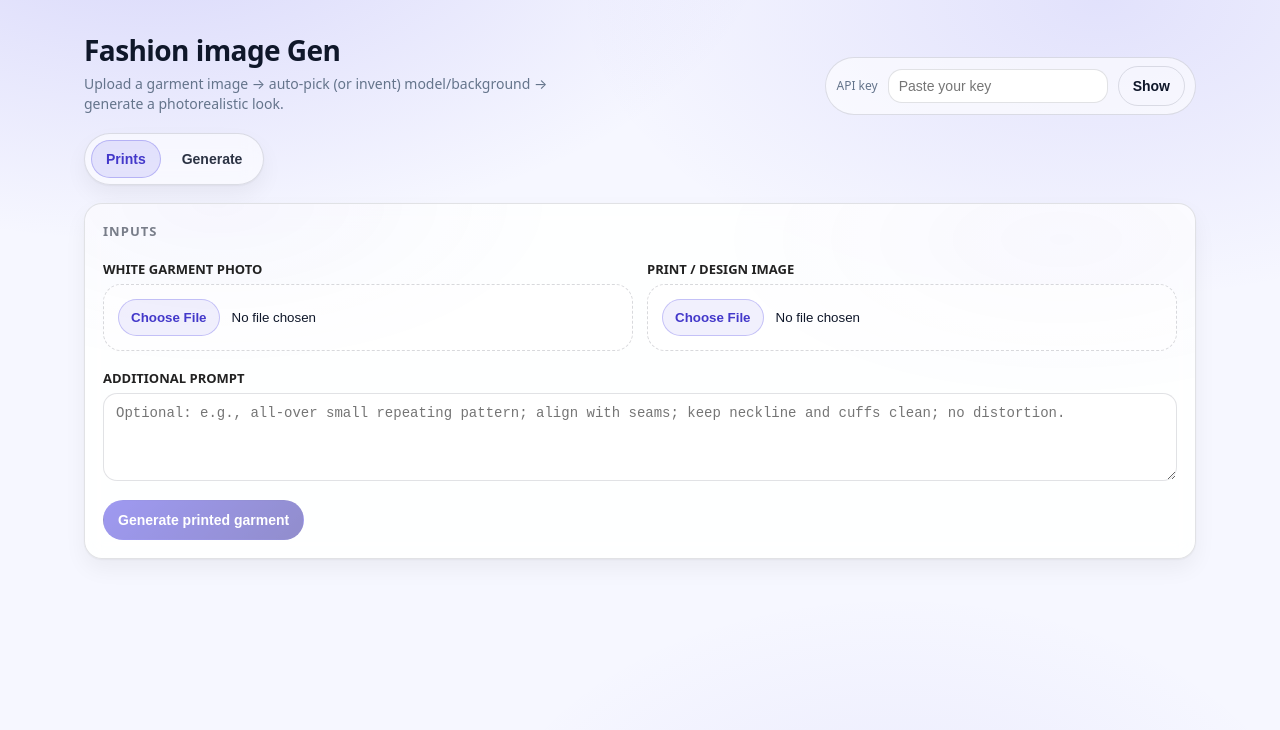
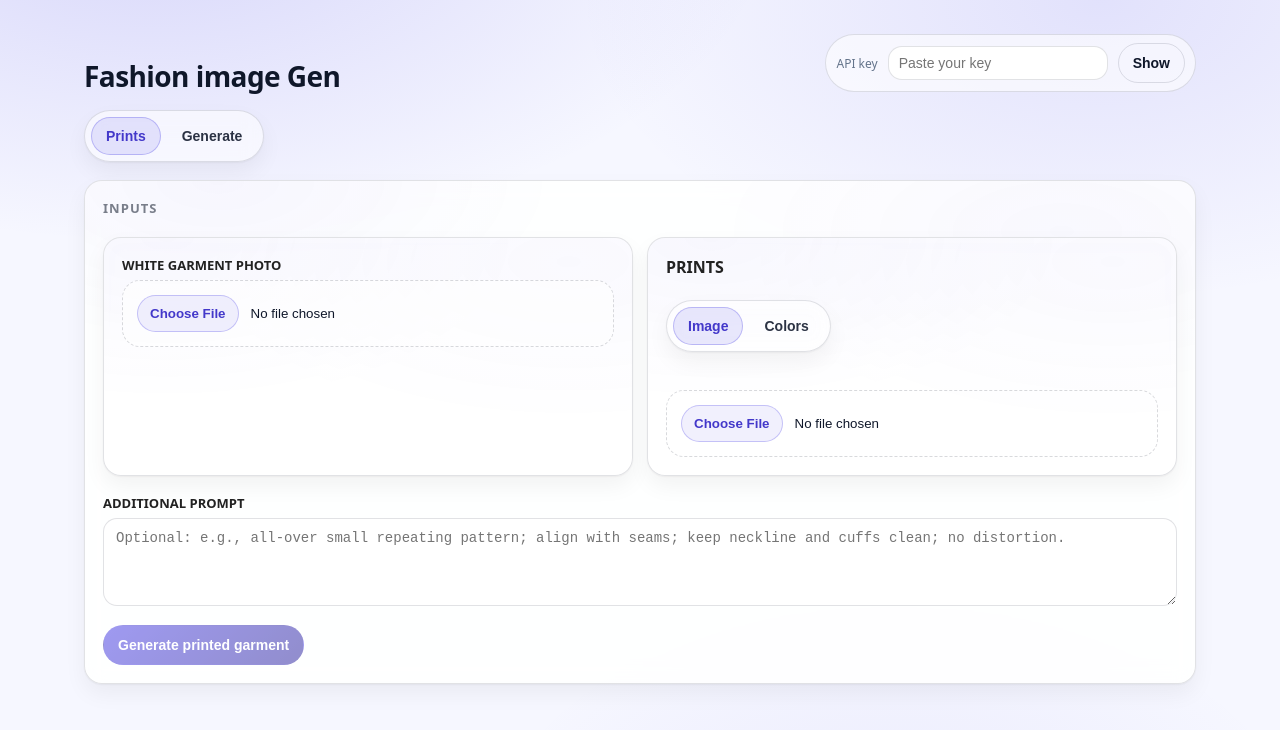
Before and after one commit to strcoder4007/ecommerce-scene-generator, a Vue app: page / in a window 1280 px wide. Shown: the top 730 px of the page. Built offline with nearby package versions, Linux system fonts and the light colour scheme.

Commit message:
Bug fixes, improves UI

```diff
--- a/src/App.vue
+++ b/src/App.vue
@@ -3,9 +3,6 @@
     <div class="header">
       <div>
         <h1 class="title titleLarge">Fashion image Gen</h1>
-        <p class="subtitle">
-          Upload a garment image → auto-pick (or invent) model/background → generate a photorealistic look.
-        </p>
       </div>
       <ApiKeyInput v-model="geminiApiKey" />
     </div>
@@ -149,7 +146,7 @@ import {
   occasionPresetLabelByValue,
   stylePresetLabelByValue,
 } from "./lib/presets";
-import { fileToDataUrl, nowIso, parseTags as parseLocalTags } from "./lib/utils";
+import { fileToDataUrl, normalizeHexColor, nowIso, parseTags as parseLocalTags } from "./lib/utils";
 import {
   createStoryboardRecord,
   loadActiveStoryboardIdFromLocalStorage,
@@ -201,6 +198,18 @@ function combinePresetAndCustom(opts: { presetText: string; customText: string;
   if (!p) return c;
   if (!c) return p;
   return `${p}${opts.joiner ?? ", "}${c}`;
+}
+
+function createColorSwatchDataUrl(hexColor: string): string {
+  const canvas = document.createElement("canvas");
+  const size = 96;
+  canvas.width = size;
+  canvas.height = size;
+  const ctx = canvas.getContext("2d");
+  if (!ctx) throw new Error("Your browser does not support canvas color swatches.");
+  ctx.fillStyle = hexColor;
+  ctx.fillRect(0, 0, size, size);
+  return canvas.toDataURL("image/png");
 }
 
 const generateView = ref<"library" | "editor">("library");
@@ -697,8 +706,18 @@ async function generatePrintedGarment(retryComment?: string) {
     runtime.prints.error = "Please upload a white garment photo.";
     return;
   }
-  if (!runtime.prints.printDesignDataUrl) {
-    runtime.prints.error = "Please upload a print/design image.";
+
+  const printInputKind = activeConfig.value.printInputKind;
+  const printColorHex =
+    printInputKind === "color" ? normalizeHexColor(activeConfig.value.printColorHex || "") : null;
+
+  if (printInputKind === "color") {
+    if (!printColorHex) {
+      runtime.prints.error = "Please enter a hex color (e.g. #FF3366).";
+      return;
+    }
+  } else if (!runtime.prints.printDesignDataUrl) {
+    runtime.prints.error = "Please upload a print/design image (or switch to Colors).";
     return;
   }
 
@@ -707,12 +726,16 @@ async function generatePrintedGarment(retryComment?: string) {
   runtime.prints.outputMimeType = null;
   runtime.prints.timingsMs = null;
 
-  try {
-    const baseInline = dataUrlToInlineImage(runtime.prints.baseGarmentDataUrl);
-    const designInline = dataUrlToInlineImage(runtime.prints.printDesignDataUrl);
+	  try {
+	    const baseInline = dataUrlToInlineImage(runtime.prints.baseGarmentDataUrl);
+	    const images =
+	      printInputKind === "color"
+	        ? [baseInline, dataUrlToInlineImage(createColorSwatchDataUrl(printColorHex!))]
+	        : [baseInline, dataUrlToInlineImage(runtime.prints.printDesignDataUrl!)];
 
-    const prompt = buildPrintApplicationPrompt({
-      additionalPrompt: activeConfig.value.printAdditionalPrompt || "",
+	    const prompt = buildPrintApplicationPrompt({
+	      additionalPrompt: activeConfig.value.printAdditionalPrompt || "",
+	      ...(printColorHex ? { colorHex: printColorHex } : {}),
       ...(typeof retryComment === "string" ? { retryComment } : {}),
     });
 
@@ -721,7 +744,7 @@ async function generatePrintedGarment(retryComment?: string) {
 	      apiKey,
 	      model: "gemini-3-pro-image-preview",
 	      promptText: prompt,
-	      images: [baseInline, designInline],
+	      images,
 	      timeoutMs: 180_000,
 	    });
     runtime.prints.timingsMs = Math.round(performance.now() - t0);
--- a/src/components/PrintsTab.vue
+++ b/src/components/PrintsTab.vue
@@ -4,7 +4,7 @@
       <div class="sectionTitle" style="margin-top: 0">Inputs</div>
 
       <div class="row" style="margin-top: 10px">
-        <div>
+        <div class="card">
           <FieldLabel
             htmlFor="printBaseGarment"
             label="White garment photo"
@@ -31,10 +31,72 @@
           </div>
         </div>
 
-        <div class="prints-and-colors">
+        <div class="prints-and-colors card">
+          <div class="print-header">PRINTS</div><br>
+          <div class="tabGroup" role="tablist" aria-label="Print input mode" style="margin-bottom: 10px">
+            <button
+              type="button"
+              :class="config.printInputKind === 'image' ? 'tabButton tabButtonActive' : 'tabButton'"
+              :aria-selected="config.printInputKind === 'image'"
+              @click="config.printInputKind = 'image'"
+            >
+              Image
+            </button>
+            <button
+              type="button"
+              :class="config.printInputKind === 'color' ? 'tabButton tabButtonActive' : 'tabButton'"
+              :aria-selected="config.printInputKind === 'color'"
+              @click="config.printInputKind = 'color'"
+            >
+              Colors
+            </button>
+          </div>
+
+          <br>
+          <br>
+
+
+          <template v-if="config.printInputKind === 'color'">
+            <FieldLabel
+              htmlFor="printColorHex"
+              label="Color"
+              info="Pick a solid color to apply to the garment fabric (hex). The print/design image (if uploaded) will be ignored in this mode."
+            />
+
+            <div style="display: flex; gap: 10px; align-items: center">
+              <input
+                id="printColorPicker"
+                type="color"
+                :value="colorPickerValue"
+                @input="onColorPickerInput"
+                aria-label="Pick a color"
+                style="
+                  width: 54px;
+                  height: 44px;
+                  padding: 0;
+                  border-radius: 12px;
+                  border: 1px solid var(--border);
+                  background: var(--surface-solid);
+                "
+              />
+              <input
+                id="printColorHex"
+                class="control"
+                type="text"
+                v-model="config.printColorHex"
+                placeholder="#RRGGBB"
+                @blur="normalizeColorHex"
+              />
+            </div>
+            <div v-if="config.printColorHex.trim() && !isValidColorHex" class="muted" style="margin-top: 8px">
+              Please enter a valid hex color (e.g. #FF3366).
+            </div>
+          </template>
+
+          <template v-else>
             <FieldLabel
               htmlFor="printDesign"
-            label="Print / design image"
+              label=""
               info="Upload the artwork/print to apply (pattern image or a solid color swatch image)."
             />
             <input id="printDesign" type="file" accept="image/*" @change="onPrintDesignFileChange" />
@@ -56,6 +118,7 @@
                 </button>
               </div>
             </div>
+          </template>
         </div>
       </div>
 
@@ -81,7 +144,11 @@
           type="button"
           class="btnPrimary"
           @click="$emit('generate')"
-          :disabled="isBusy || !runtime.prints.baseGarmentDataUrl || !runtime.prints.printDesignDataUrl"
+          :disabled="
+            isBusy ||
+            !runtime.prints.baseGarmentDataUrl ||
+            (config.printInputKind === 'color' ? !isValidColorHex : !runtime.prints.printDesignDataUrl)
+          "
         >
           {{ runtime.prints.generating ? "Generating..." : "Generate printed garment" }}
         </button>
@@ -195,9 +262,10 @@
 </template>
 
 <script setup lang="ts">
-import { ref } from "vue";
+import { computed, ref } from "vue";
 import FieldLabel from "./FieldLabel.vue";
 import type { StoryboardConfig } from "../lib/storyboards";
+import { normalizeHexColor } from "../lib/utils";
 
 type PrintsRuntimeLite = {
   baseGarmentDataUrl: string | null;
@@ -210,7 +278,7 @@ type PrintsRuntimeLite = {
 
 type RuntimeLite = { prints: PrintsRuntimeLite };
 
-defineProps<{
+const props = defineProps<{
   storyboardTitle: string;
   config: StoryboardConfig;
   runtime: RuntimeLite;
@@ -232,8 +300,22 @@ const emit = defineEmits<{
 const retryOpen = ref(false);
 const retryComments = ref("");
 
+const colorPickerValue = computed(() => normalizeHexColor(props.config.printColorHex) || "#000000");
+const isValidColorHex = computed(() => Boolean(normalizeHexColor(props.config.printColorHex)));
+
 function toggleRetry() {
   retryOpen.value = !retryOpen.value;
+}
+
+function onColorPickerInput(e: Event) {
+  const el = e.target as HTMLInputElement | null;
+  const value = (el?.value || "").trim();
+  props.config.printColorHex = normalizeHexColor(value) || value;
+}
+
+function normalizeColorHex() {
+  const normalized = normalizeHexColor(props.config.printColorHex);
+  if (normalized) props.config.printColorHex = normalized;
 }
 
 function emitRetry() {
--- a/src/lib/gemini.ts
+++ b/src/lib/gemini.ts
@@ -203,7 +203,7 @@ export async function generateImage(opts: {
     contents: [{ role: "user", parts }],
     generationConfig: {
       temperature: typeof opts.temperature === "number" ? opts.temperature : 0.2,
-      responseModalities: ["TEXT", "IMAGE"],
+      responseModalities: ["IMAGE"],
       ...((opts.aspectRatio || opts.width || opts.height)
         ? {
             imageConfig: {
@@ -268,7 +268,13 @@ export async function generateImage(opts: {
   }
 
   const inline = pickResponseInlineImage(json);
-  if (!inline) throw new GeminiError("Gemini API did not return an image.");
+  if (!inline) {
+    const responseText = pickResponseJsonText(json);
+    const detail = (responseText || "").trim();
+    throw new GeminiError(
+      `Gemini API did not return an image.${detail ? ` Response text: ${detail.slice(0, 500)}` : ""}`,
+    );
+  }
   return { mimeType: inline.mimeType, imageBase64: inline.data, raw: json };
 }
 
--- a/src/lib/pipeline.ts
+++ b/src/lib/pipeline.ts
@@ -354,10 +354,16 @@ export function buildGarmentReferencePrompt(): string {
   ].join("\n");
 }
 
-export function buildPrintApplicationPrompt(opts: { additionalPrompt: string; retryComment?: string }): string {
+export function buildPrintApplicationPrompt(opts: {
+  additionalPrompt: string;
+  retryComment?: string;
+  colorHex?: string;
+}): string {
   const extra = (opts.additionalPrompt || "").trim();
   const hasRetry = typeof opts.retryComment === "string";
   const retryComment = (opts.retryComment || "").trim();
+  const colorHex = (opts.colorHex || "").trim();
+  const hasColorHex = Boolean(colorHex);
 
   const lines: string[] = [];
 
@@ -371,6 +377,35 @@ export function buildPrintApplicationPrompt(opts: { additionalPrompt: string; re
     lines.push("");
   }
 
+  if (hasColorHex) {
+    lines.push(
+      "You are a senior apparel print designer + production retoucher for an ecommerce fashion company.",
+      "This is an IMAGE EDIT task: keep the base photo realistic and unchanged except for the garment fabric color.",
+      "IMAGE 1 is the BASE GARMENT PHOTO (a plain garment worn by a mannequin).",
+      "IMAGE 2 is a SOLID COLOR SWATCH image that represents the exact target color.",
+      "",
+      `Solid color to apply (HEX): ${colorHex}`,
+      "",
+      "Photo quality requirements:",
+      "- Output must preserve the exact composition of IMAGE 1 (same mannequin, pose, background, lighting, shadows, wrinkles, camera angle).",
+      "- Do NOT crop or reframe. Keep the same aspect ratio and framing as IMAGE 1.",
+      "- Only the garment fabric appearance should change.",
+      "- Photorealistic, high resolution, crisp detail; no blur; no noise; do not add new text/watermarks.",
+      "",
+      "Task:",
+      "- Output the SAME base photo as IMAGE 1, but recolor the garment fabric to the exact solid color above.",
+      "- Keep the mannequin visible (do not remove it) and keep the background unchanged.",
+      "",
+      "Hard rules:",
+      "- Preserve the garment silhouette and construction exactly (neckline, sleeves, hem, seams, closures, texture). Do not change fit, length, or shape.",
+      "- Do NOT change anything outside the garment area (no changes to mannequin, background, lighting, shadows, camera, or edges).",
+      "- Do NOT add extra fabric, extra layers, or new garment elements.",
+      "- Apply the solid color ONLY to the garment fabric (not on mannequin/skin/background).",
+      "- Color realism: preserve original shading/highlights and fabric texture; the color should look dyed/printed into the fabric (not a flat sticker).",
+      "- Match the color as closely as possible to the HEX value (no random hue shifts, no gradients, no added patterns).",
+      "- Return an IMAGE output (no text-only response).",
+    );
+  } else {
     lines.push(
       "You are a senior apparel print designer + production retoucher for an ecommerce fashion company.",
       "This is an IMAGE EDIT task: keep the base photo realistic and unchanged except for the garment fabric print.",
@@ -401,12 +436,13 @@ export function buildPrintApplicationPrompt(opts: { additionalPrompt: string; re
       "- Print realism: correct scale; follow seams/panels; wrap with folds and perspective; preserve the original garment shading/highlights and fabric texture (DTG/screen print look). Avoid distortion/warping.",
       "- If the print image is a solid color swatch, recolor the garment fabric to that color while preserving highlights/shadows and fabric texture.",
     );
+  }
   if (extra) {
     lines.push("", "User notes (apply if compatible with the hard rules above):", extra);
   }
   lines.push(
     "",
-    "Avoid: print behind garment, print used as background, any background change, mannequin changes, pose changes, cropping/reframing, altered garment shape, added fabric, added layers, print bleeding onto mannequin/background, warped print, wrong print scale, low-res, blur, new text overlay, new watermark.",
+    "Avoid: print behind garment, print used as background, any background change, mannequin changes, pose changes, cropping/reframing, altered garment shape, added fabric, added layers, print bleeding onto mannequin/background, warped print, wrong print scale, unintended patterns, low-res, blur, new text overlay, new watermark.",
   );
   return lines.join("\n").trim();
 }
--- a/src/lib/storyboards.ts
+++ b/src/lib/storyboards.ts
@@ -1,4 +1,4 @@
-import { nowIso, randomId } from "./utils";
+import { normalizeHexColor, nowIso, randomId } from "./utils";
 
 export const STORYBOARDS_STORAGE_KEY = "esg_storyboards_v1";
 export const ACTIVE_STORYBOARD_ID_KEY = "esg_active_storyboard_id_v1";
@@ -63,6 +63,8 @@ export type StoryboardConfig = {
   occasionDetails: string;
   colorScheme: string;
   accessories: string;
+  printInputKind: "image" | "color";
+  printColorHex: string;
   printAdditionalPrompt: string;
   footwearPreset: string;
   footwearDetails: string;
@@ -93,6 +95,8 @@ export function createDefaultStoryboardConfig(): StoryboardConfig {
     occasionDetails: "",
     colorScheme: "",
     accessories: "",
+    printInputKind: "image",
+    printColorHex: "",
     printAdditionalPrompt: "",
     footwearPreset: "",
     footwearDetails: "",
@@ -233,11 +237,17 @@ function normalizeConfig(value: unknown): StoryboardConfig {
   const base = createDefaultStoryboardConfig();
   const raw = (value ?? {}) as Record<string, unknown>;
   const includeDebugStr = asString(raw.includeDebugStr);
+  const printInputKind = asString(raw.printInputKind);
+  const normalizedPrintInputKind = printInputKind === "color" ? "color" : "image";
+  const printColorHexRaw = asString(raw.printColorHex) ?? base.printColorHex;
+  const normalizedPrintColorHex = normalizeHexColor(printColorHexRaw) ?? base.printColorHex;
   return {
     occasionPreset: normalizeOccasionPreset(asString(raw.occasionPreset) ?? base.occasionPreset),
     occasionDetails: asString(raw.occasionDetails) ?? base.occasionDetails,
     colorScheme: asString(raw.colorScheme) ?? base.colorScheme,
     accessories: asString(raw.accessories) ?? base.accessories,
+    printInputKind: normalizedPrintInputKind,
+    printColorHex: normalizedPrintColorHex,
     printAdditionalPrompt: asString(raw.printAdditionalPrompt) ?? base.printAdditionalPrompt,
     footwearPreset: normalizeFootwearPreset(asString(raw.footwearPreset) ?? base.footwearPreset),
     footwearDetails: asString(raw.footwearDetails) ?? base.footwearDetails,
--- a/src/lib/utils.ts
+++ b/src/lib/utils.ts
@@ -25,3 +25,19 @@ export function randomId(): string {
     return `id_${Math.random().toString(16).slice(2)}_${Date.now()}`;
   }
 }
+
+export function normalizeHexColor(value: string): string | null {
+  const raw = (value || "").trim();
+  if (!raw) return null;
+
+  const hex = raw.startsWith("#") ? raw.slice(1) : raw;
+  if (/^[0-9a-fA-F]{6}$/.test(hex)) return `#${hex.toUpperCase()}`;
+  if (/^[0-9a-fA-F]{3}$/.test(hex)) {
+    const expanded = hex
+      .split("")
+      .map((ch) => ch + ch)
+      .join("");
+    return `#${expanded.toUpperCase()}`;
+  }
+  return null;
+}
--- a/src/styles.css
+++ b/src/styles.css
@@ -379,6 +379,12 @@ label {
   text-transform: uppercase;
 }
 
+.print-header {
+  margin: 0;
+  font-weight: 800;
+  color: #222;
+  text-transform: uppercase;
+}
 .control,
 input[type="text"],
 select {
```
Also changed, not shown: 5 other files (tests, documents, lock files or other folders). Lines whose indentation alone changed are shown as unchanged.
